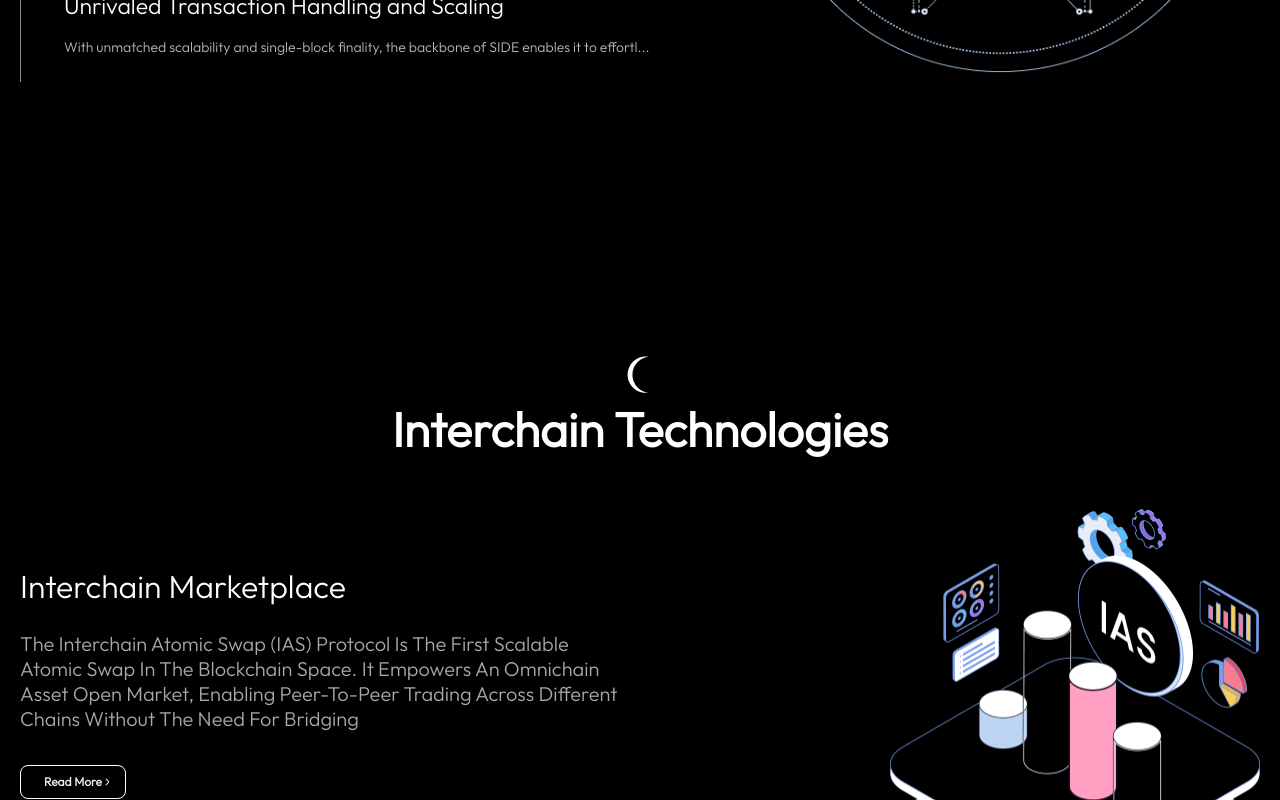
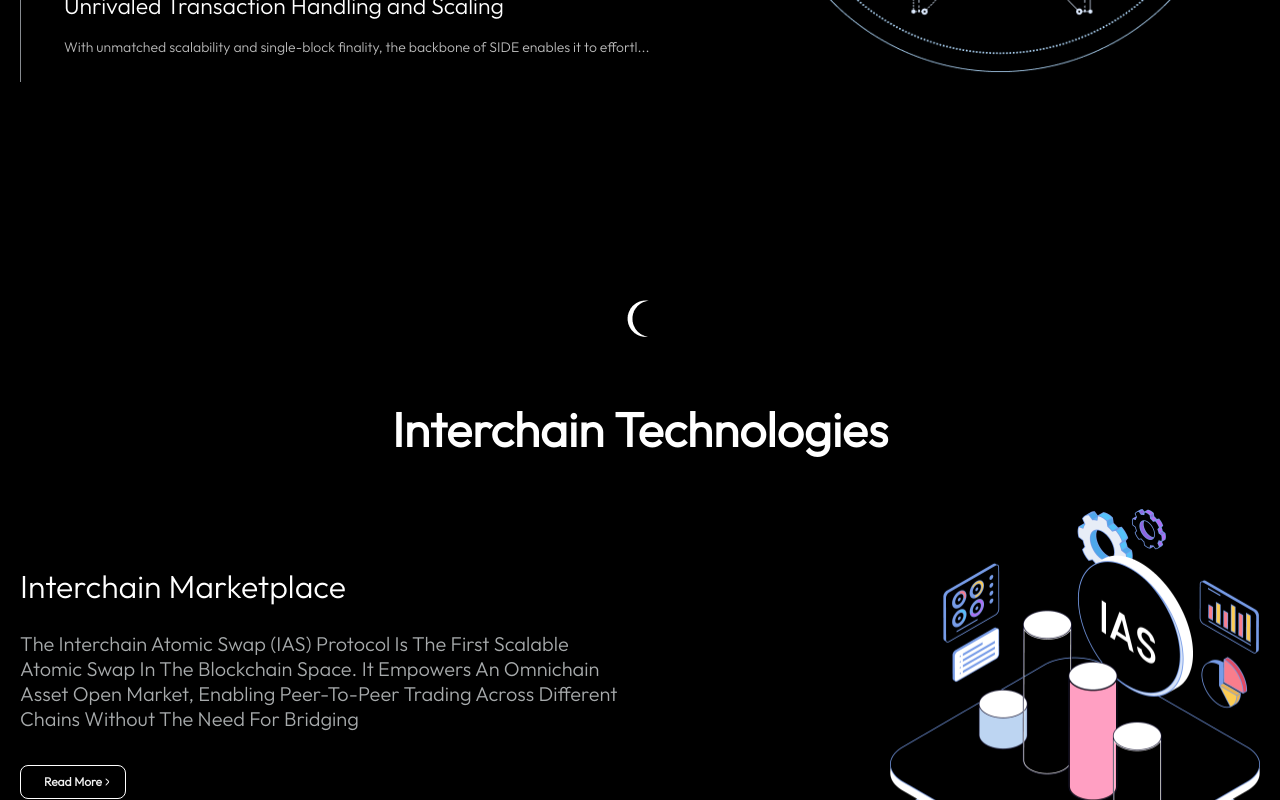
Before and after one commit to zxl6866/side, a React (Create React App) app: page / in a window 1280 px wide. Shown: the part 2353-3153 px from the top of the page. Built offline with nearby package versions, Linux system fonts and the light colour scheme; a web font is replaced by a local one.

Commit message:
feat: revision

```diff
--- a/src/components/Interchain/index.css
+++ b/src/components/Interchain/index.css
@@ -111,7 +111,7 @@
   .InterchainContainer {
     width: 100%;
     /* height: 4000px; */
-    margin-top: 400px;
+    margin-top: 350px;
     margin-bottom: 150px;
   }
 
--- a/src/components/ResearchReport/index.css
+++ b/src/components/ResearchReport/index.css
@@ -173,7 +173,7 @@
 }
 
 .moon1 {
-  bottom: -32%;
+  bottom: -25%;
 }
 
 .researUl li p:hover {
--- a/src/components/Subscription/index.css
+++ b/src/components/Subscription/index.css
@@ -257,7 +257,7 @@
   .footerMedium,
   .footerInstagram,
   .footerM {
-    margin-left: 22px;
+    margin-left: 25px;
     margin-top: 30px;
   }
 
--- a/src/components/Want/index.css
+++ b/src/components/Want/index.css
@@ -67,7 +67,7 @@
   .WantContainer {
     position: relative;
     width: 100%;
-    height: 264px;
+    height: 266px;
     margin-top: 80px;
     background: url("../../assets/image/WantBgM.png") no-repeat center;
     background-size: cover;
```
